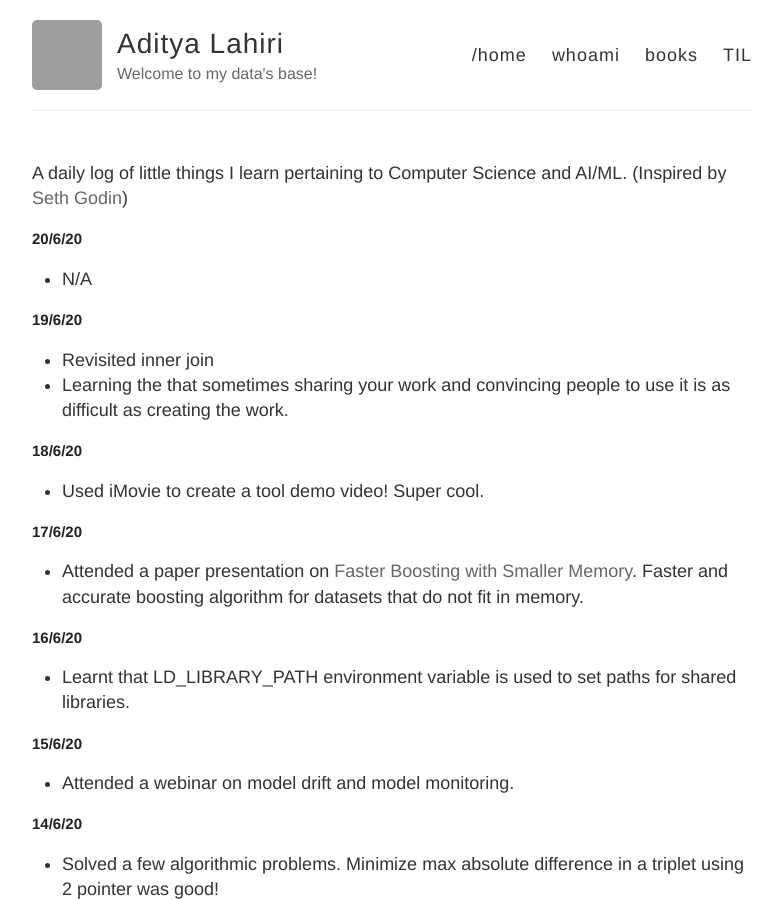
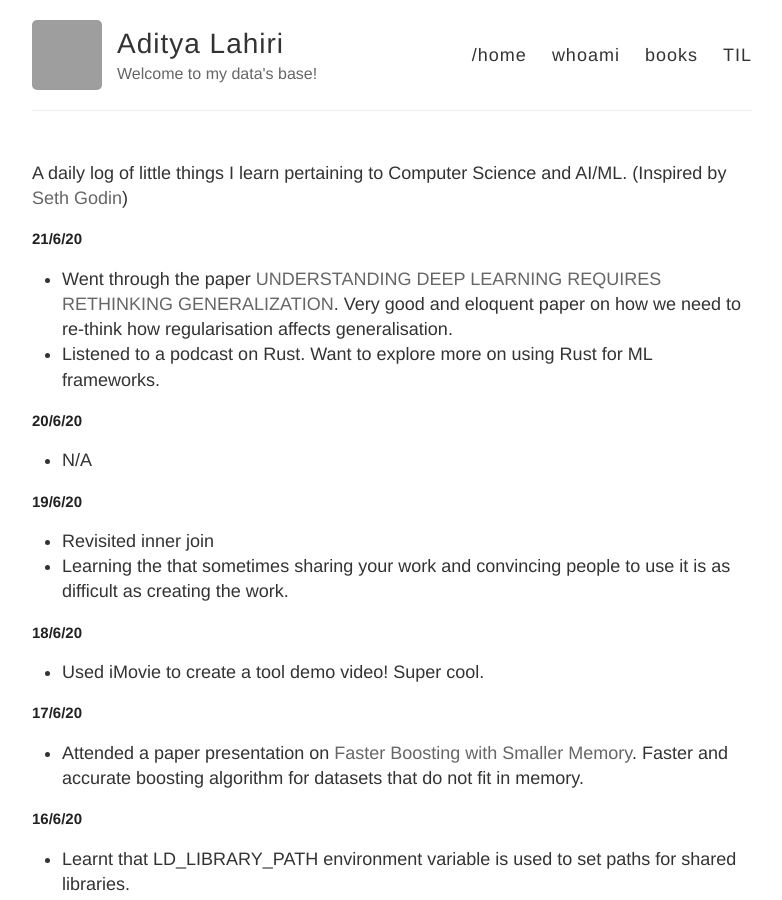
Before and after one commit to adityalahiri/adityalahiri.github.io, a Jekyll site: the page built from TIL.md, in a window 1280 px wide and 900 px high. Shown: the whole window, without its empty margins (248-1030 px from the left). Built offline with Jekyll 4.4.1, drawn with Linux system fonts in a browser that asks for light colours; our own code applies the rules of GitHub Pages for plain Markdown files; grey boxes are pictures that could not be loaded.

Commit message:
Update for 21/6

```diff
--- a/TIL.md
+++ b/TIL.md
@@ -1,5 +1,10 @@
 A daily log of little things I learn pertaining to Computer Science and AI/ML.
 (Inspired by [Seth Godin](https://seths.blog/))
+
+## 21/6/20
+
+* Went through the paper [UNDERSTANDING DEEP LEARNING REQUIRES RETHINKING GENERALIZATION](https://bengio.abracadoudou.com/cv/publications/pdf/zhang_2017_iclr.pdf). Very good and eloquent paper on how we need to re-think how regularisation affects generalisation.
+* Listened to a podcast on Rust. Want to explore more on using Rust for ML frameworks.
 
 ## 20/6/20
 
```
